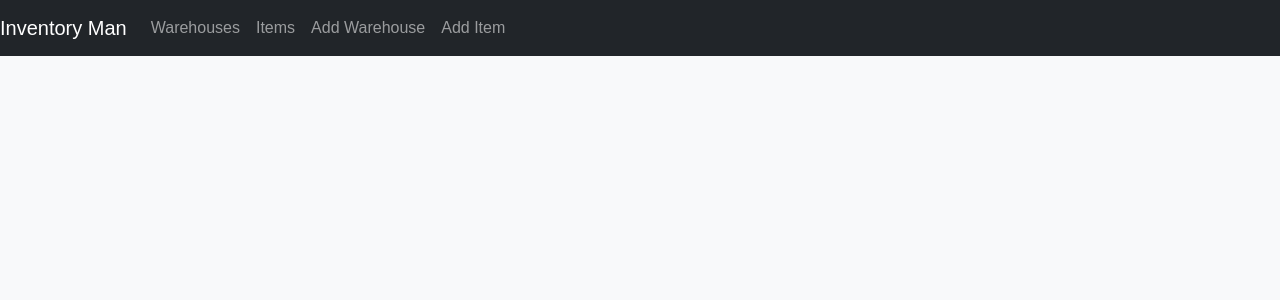
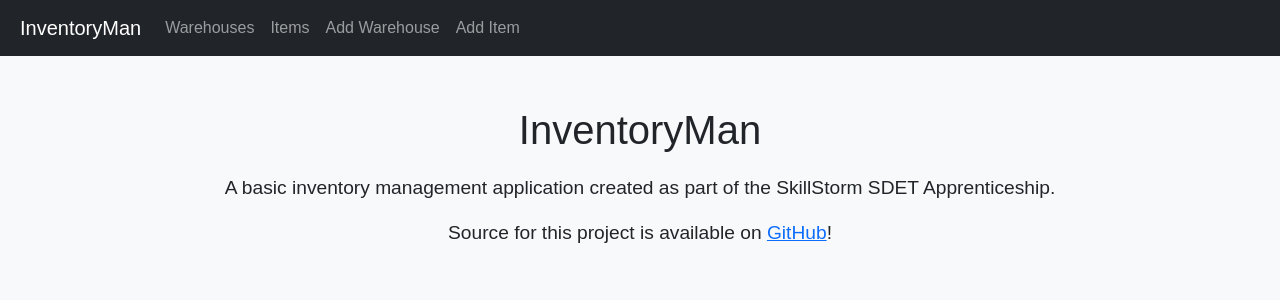
Before and after one commit to fieldswork/InventoryMan, a React (Create React App) app in the folder frontend/: page / in a window 1280 px wide. Shown: the top 300 px of the page. Built offline with nearby package versions, Linux system fonts and the light colour scheme.

Commit message:
Sprucing up

```diff
--- a/frontend/src/App.css
+++ b/frontend/src/App.css
@@ -57,3 +57,17 @@ body {
 .btn-primary:focus {
   box-shadow: 0 0 0 0.2rem rgba(0, 123, 255, 0.5);
 }
+
+.text-center {
+  text-align: center;
+  margin-top: 50px;
+}
+
+.text-center h1 {
+  font-size: 2.5rem;
+  margin-bottom: 20px;
+}
+
+.text-center p {
+  font-size: 1.2rem;
+}
--- a/frontend/src/App.js
+++ b/frontend/src/App.js
@@ -4,6 +4,7 @@ import WarehouseList from './components/WarehouseList';
 import ItemList from './components/ItemList';
 import WarehouseForm from './components/WarehouseForm';
 import ItemForm from './components/ItemForm';
+import HomePage from './components/HomePage';
 import 'bootstrap/dist/css/bootstrap.min.css';
 import './App.css';
 
@@ -16,7 +17,7 @@ function App() {
     <Router>
       <div>
         <nav className="navbar navbar-expand navbar-dark bg-dark">
-          <NavLink to="/warehouses" className="navbar-brand">Inventory Man</NavLink>
+          <NavLink to="/" className="navbar-brand" style={{ paddingLeft: '20px' }}>InventoryMan</NavLink>
           <div className="navbar-nav">
             <li className="nav-item">
               <NavLink to="/warehouses" className="nav-link" activeClassName="active">Warehouses</NavLink>
@@ -34,6 +35,7 @@ function App() {
         </nav>
         <div className="container mt-3">
           <Routes>
+            <Route path="/" element={<HomePage />} />
             <Route path="/warehouses" element={<WarehouseList />} />
             <Route path="/items" element={<ItemList />} />
             <Route path="/add-warehouse" element={<WarehouseForm onSave={handleSave} />} />
--- /dev/null
+++ b/frontend/src/components/HomePage.js
@@ -0,0 +1,13 @@
+import React from 'react';
+
+const HomePage = () => {
+  return (
+    <div className="text-center">
+      <h1>InventoryMan</h1>
+      <p>A basic inventory management application created as part of the SkillStorm SDET Apprenticeship.</p>
+      <p>Source for this project is available on <a href="https://github.com/salmoncore/InventoryMan">GitHub</a>!</p>
+    </div>
+  );
+};
+
+export default HomePage;
```
